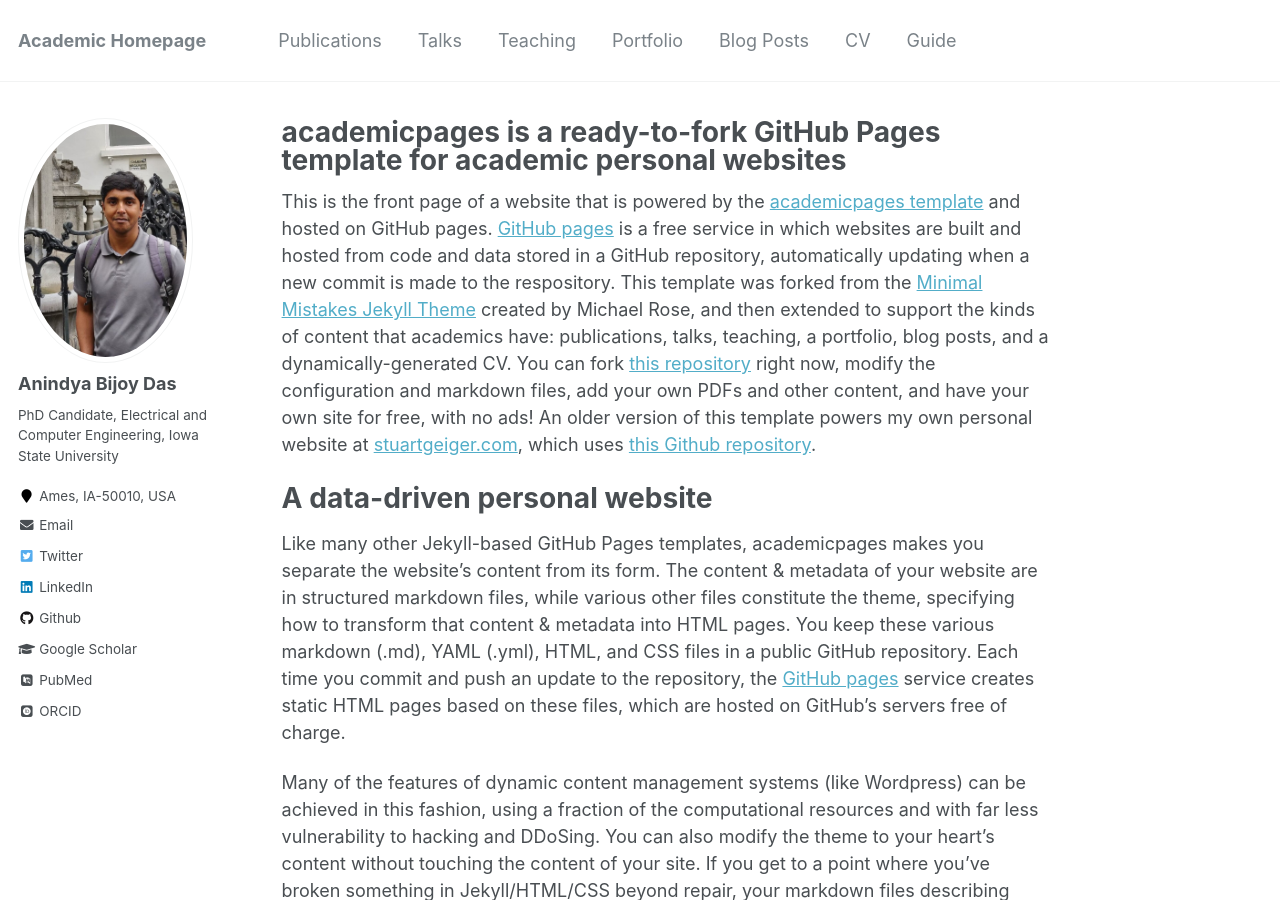
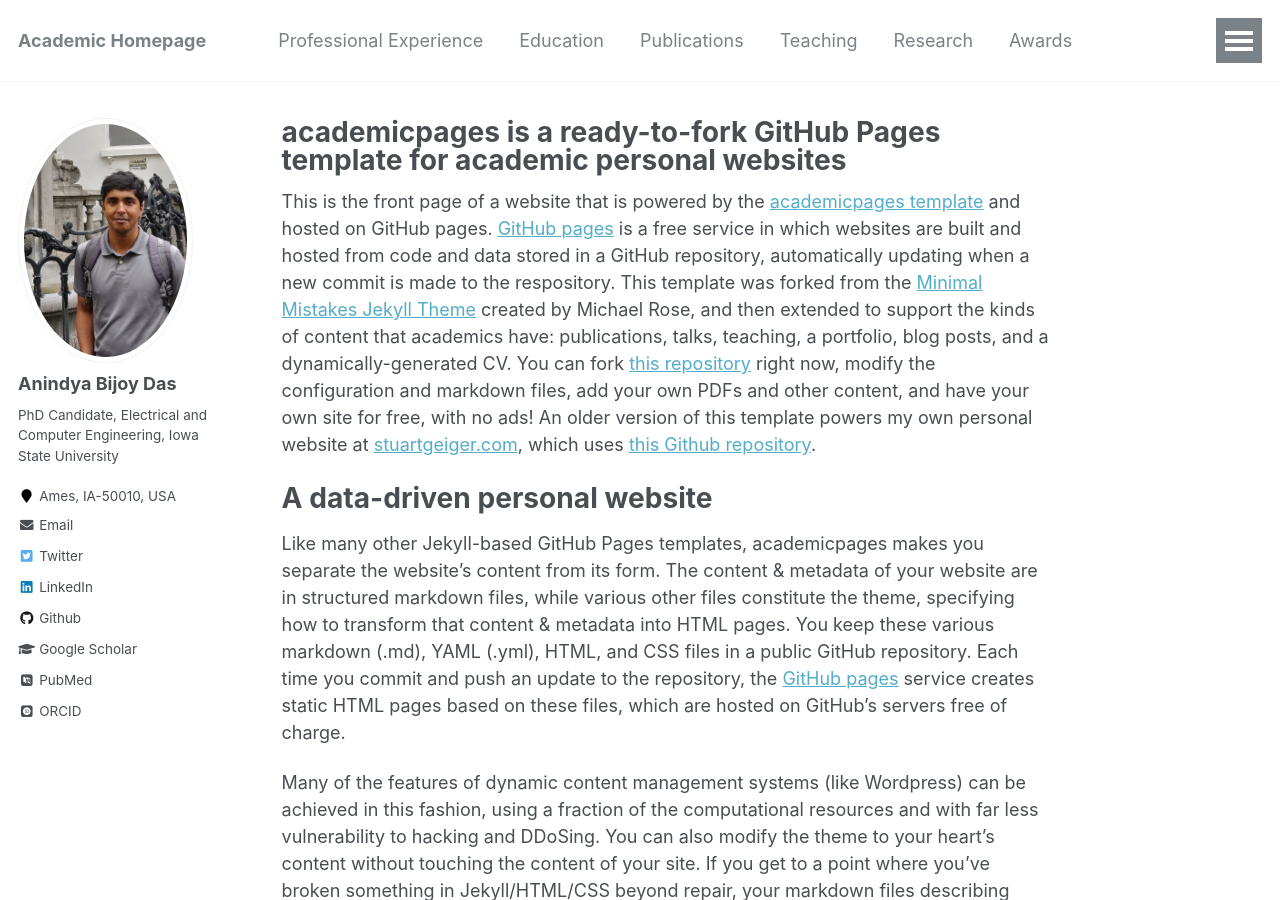
Before and after one commit to anindyabijoydas/portfolio, a Jekyll site: the page built from _pages/about.md, in a window 1280 px wide and 900 px high. Built offline with Jekyll 4.4.1, drawn with Linux system fonts in a browser that asks for light colours; some web fonts are replaced.

Commit message:
Update navigation.yml

```diff
--- a/_data/navigation.yml
+++ b/_data/navigation.yml
@@ -1,22 +1,22 @@
 # main links links
 main:
+  - title: "Professional Experience"
+    url: /experience/
+
+  - title: "Education"
+    url: /cv/
+
   - title: "Publications"
     url: /publications/
-
-  - title: "Talks"
-    url: /talks/
 
   - title: "Teaching"
     url: /teaching/
 
-  - title: "Portfolio"
-    url: /portfolio/
+  - title: "Research"
+    url: /research/
 
-  - title: "Blog Posts"
-    url: /year-archive/
+  - title: "Awards"
+    url: /awards/
 
-  - title: "CV"
-    url: /cv/
-
-  - title: "Guide"
-    url: /markdown/
+  - title: "Miscellaneous"
+    url: /miscellaneous/
```
